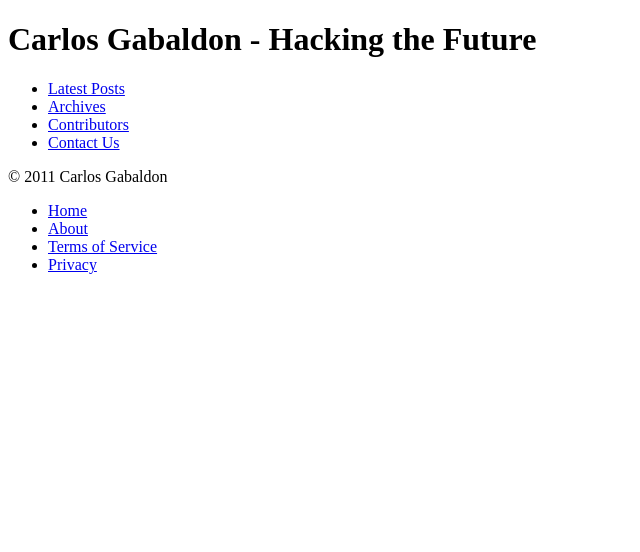
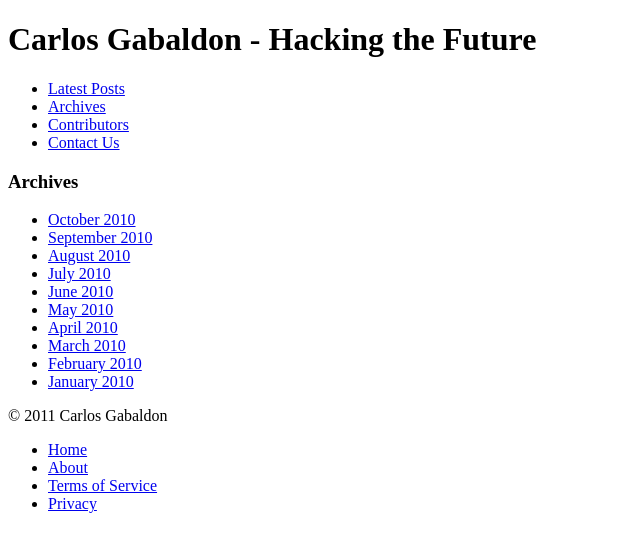
Before and after one commit to CarlosGabaldon/carlosgabaldon, a Python web app: template templates/base.html in a window 1280 px wide. Shown: the top 552 px of the page, without its empty margins (0-640 px from the left). Run offline with Jinja, Linux system fonts and the light colour scheme; the template is opened without the code that fills it, so the values that code supplies are empty.

Commit message:
completed basic html 5 layout

```diff
--- a/templates/base.html
+++ b/templates/base.html
@@ -2,6 +2,7 @@
 <html lang="en-us">
   <head>
     <meta http-equiv="Content-Type" content="text/html; charset=utf-8" />
+    <link rel="stylesheet" href="/static/css/style.css" type="text/css">
     <title>Carlos Gabaldon</title>
   </head>
   <body>
@@ -21,6 +22,24 @@
     <section id="posts">{% block content %}{% endblock %}
     </section>
 
+    <section id="sidebar">
+      <nav>
+        <h3>Archives</h3>
+        <ul>
+          <li><a href="2010/10">October 2010</a></li>
+          <li><a href="2010/09">September 2010</a></li>
+          <li><a href="2010/08">August 2010</a></li>
+          <li><a href="2010/07">July 2010</a></li>
+          <li><a href="2010/06">June 2010</a></li>
+          <li><a href="2010/05">May 2010</a></li>
+          <li><a href="2010/04">April 2010</a></li>
+          <li><a href="2010/03">March 2010</a></li>
+          <li><a href="2010/02">February 2010</a></li>
+          <li><a href="2010/01">January 2010</a></li>
+        </ul>
+      </nav>
+    </section>
+
     <footer id="page_footer">
       <p>&copy; 2011 Carlos Gabaldon</p>
       <nav>
--- a/templates/posts.html
+++ b/templates/posts.html
@@ -8,7 +8,7 @@
          <header>
            <h2>{{post.title|escape}}</h2>
            <p>Posted by {{post.author|escape}} on
-             <time datetime="2011-08-07T15:53:23-07:00">2011-08-07</time>
+             <time datetime="{{post.posted_on}}">{{post.posted_on_friendly}}</time>
            </p>
          </header>
          {% ifnotequal post.ancillary_content None %}
```
Also changed, not shown: main.py (+8 -1 lines), static/css/style.css (added).
